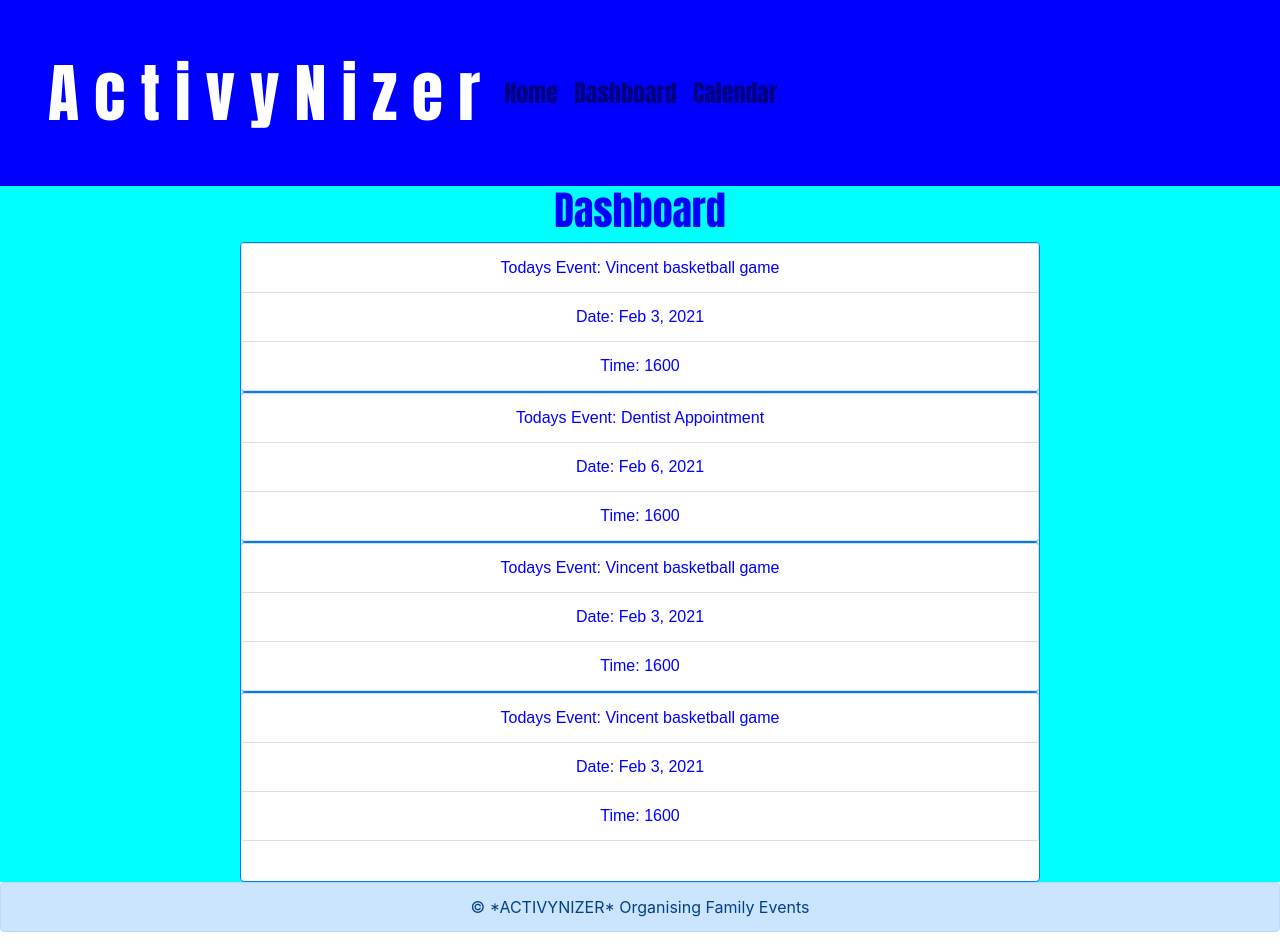
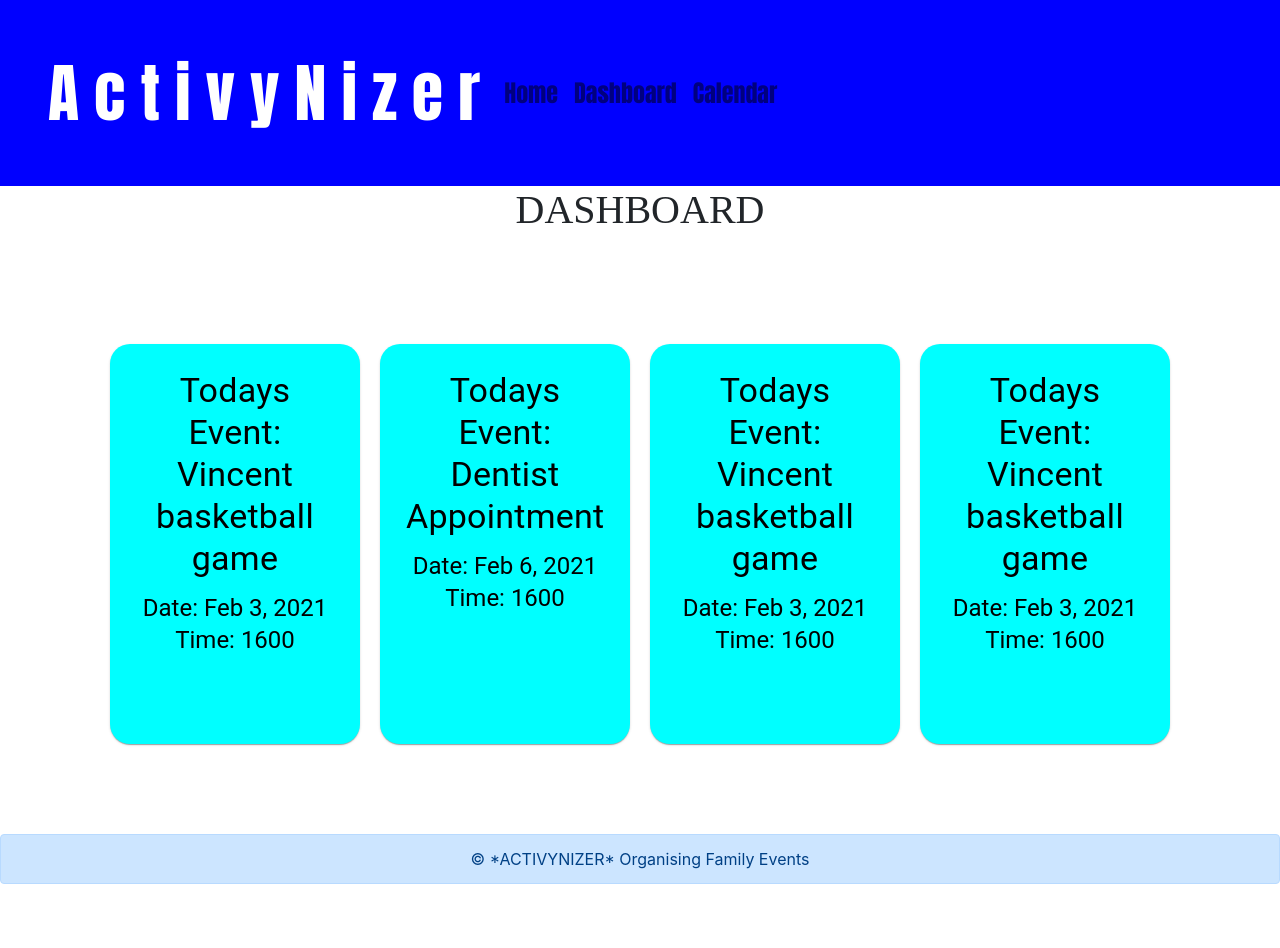
Before and after one commit to AmyBaguio/ACTIVYNIZER_Project3, a React (Create React App) app: page /dashboard in a window 1280 px wide. After the commit the page ends 900 px from the top, so only its background shows below. Built offline with nearby package versions, Linux system fonts and the light colour scheme.

Commit message:
added more styling on dashboard and calendar

```diff
--- a/src/components/Calendar.js
+++ b/src/components/Calendar.js
@@ -3,9 +3,19 @@ import React, { useState } from "react";
 import { Container } from "react-bootstrap";
 import Calendar from "react-calendar";
 import 'react-calendar/dist/Calendar.css';
+import { makeStyles } from "@material-ui/core/styles";
 
+const useStyles = makeStyles ({
+  cal: {
+    width: "1000px",
+    height: "600px",
+    lineHeight: "5rem",
+    marginLeft: "200px",
+  }
+})
 
 const ReactCalendar = () => {
+  const classes = useStyles();
   const [date, setDate] = useState(new Date());
 
   const onChange = (date) => {
@@ -13,27 +23,19 @@ const ReactCalendar = () => {
   };
 
   return (
-    // <Container fluid style={{ backgroundColor: "cyan" }}>
 
-    //     style={{
-    //       lineHeight: "150px",
-    //       textAlign: "center",
-    //       backgroundColor: "skyBlue",
-    //       fontFamily: "Arial",
-    //       fontSize: "20px",
-    //       margin: "70px",
-    //     }}
 
         <Container fluid style={{
-
-          width: "fit-content",
-          height: "100%",
-          display: "inline",
-          boxSizing: "content-box"
+          lineHeight: "15rem",
+          textAlign: "center",
+          backgroundColor: "cyan",
+          fontSize: "20px",
+          margin: "70px",
+          display: "flex"
 
         }}>
-          <Calendar onChange={onChange} value={date} />
-
+          <Calendar className={classes.cal}
+          onChange={onChange} value={date} />
 
     </Container>
   );
--- a/src/components/Dashboard.js
+++ b/src/components/Dashboard.js
@@ -1,26 +1,36 @@
-import React, { useState } from "react";
-import { Card, Container, ListGroup } from "react-bootstrap";
 
-// import API from "../utils/API";
-
-const styles = {
-  dashBoardStyle: {
-    color: "blue",
-    backgroundColor: "cyan",
-    fontFamily: "Impact",
-    textAlign: "center",
-
-  },
-  event: {
-    fontFamily: "Arial",
-    justifyContent: "Center",
-
-  }
-};
+import React from "react";
+import { useState } from "react";
+import { makeStyles } from "@material-ui/core/styles";
+import Card from "@material-ui/core/Card";
+import CardContent from "@material-ui/core/CardContent";
+import Typography from "@material-ui/core/Typography";
 
 
+const useStyles = makeStyles({
+  root: {
 
-function Dashboard() {
+    justifyContent: "center",
+    display: "flex",
+    height: "400px",
+    margin: "100px",
+    lineHeight: "2rem"
+  },
+  card: {
+    backgroundColor: "cyan",
+
+    height: "100%",
+    width: "100%",
+    borderRadius: "20px",
+    color: "black",
+    margin: "10px",
+    padding: "10px"
+  },
+});
+
+export default function Dashboard() {
+  const classes = useStyles();
+
   const [calendarState, setDeveloperState] = useState([
     {
       happeningToday: "Vincent basketball game",
@@ -44,24 +54,29 @@ function Dashboard() {
     },
   ]);
   return (
-    <Container fluid style={styles.dashBoardStyle} className="Dashboard">
-      <div>
-      <h1>Dashboard</h1>
-      </div>
-      <div>
-      <Card  border="primary" style={{ width: "50rem",height: "40rem", display: "inline-block"}}>
-        {calendarState.map((item) => (
-          <ListGroup style={styles.event} variant="secondary">
-            <ListGroup.Item>Todays Event: {item.happeningToday}</ListGroup.Item>
-            <ListGroup.Item>Date: {item.date}</ListGroup.Item>
-            <ListGroup.Item>Time: {item.time}</ListGroup.Item>
-          </ListGroup>
-        ))}
-      </Card>
-      </div>
+   <div className="title" style={{
+     textAlign: "center",
+     fontFamily: "SansSerif"
+   }}>
+     <h1>DASHBOARD</h1>
 
-    </Container>
+    <div className={classes.root}>
+      {calendarState.map((item) => (
+
+        <Card className={classes.card}>
+          <CardContent >
+            <Typography gutterBottom variant="h4" component="h2" justifyContent="center">
+              Todays Event: <br/> {item.happeningToday}
+            </Typography>
+            <Typography variant="h5" >
+              Date: {item.date}
+              <br />
+              Time: {item.time}
+            </Typography>
+          </CardContent>
+        </Card>
+      ))}
+    </div>
+    </div>
   );
 }
-
-export default Dashboard;
--- a/src/components/Home.js
+++ b/src/components/Home.js
@@ -1,5 +1,6 @@
 import React from "react";
 import Button from "@material-ui/core/Button";
+import Paper from "@material-ui/core/Paper";
 import { makeStyles } from "@material-ui/core/styles";
 import Grid from "@material-ui/core/Grid";
 
@@ -14,32 +15,39 @@ const useStyles = makeStyles((theme) => ({
     width: "100%",
     height: "100%",
   },
+  paper: {
+    display: "flex-inline",
+    margin: "2rem",
+    marginTop: "300px"
+  }
 }));
 
 export default function Home() {
   const classes = useStyles();
 
   return (
+
     <div className={classes.root}>
       <Grid container spacing={2}>
         <Grid item xs={10}>
+          <Paper >
             <img
               className={classes.img}
               alt="complex"
               src="./image/logging.jpg"
             />
+          </Paper>
         </Grid>
         <Grid item xs={2}>
+          <Paper className={classes.paper}>
             <div>
               <Button
                variant="contained"
-              justifyContent="center"
                size="large"
-              color="Primary"
+               color="primary"
                position="relative"
-              styles={{
-                fontSize: 30,
-              }}
+               marginBottom="5rem"
+               fullWidth={true}
               >
                 Sign In
               </Button>
@@ -48,15 +56,14 @@ export default function Home() {
               <Button
                 variant="contained"
                 size="large"
-              color="Secondary"
+                color="default"
                 position="relative"
-              styles={{
-                fontSize: 30,
-              }}
+                fullWidth={true}
               >
                 Sign Up
               </Button>
             </div>
+          </Paper>
         </Grid>
       </Grid>
     </div>
```
Also changed, not shown: 1 other file (tests, documents, lock files or other folders). Lines whose indentation alone changed are shown as unchanged.
